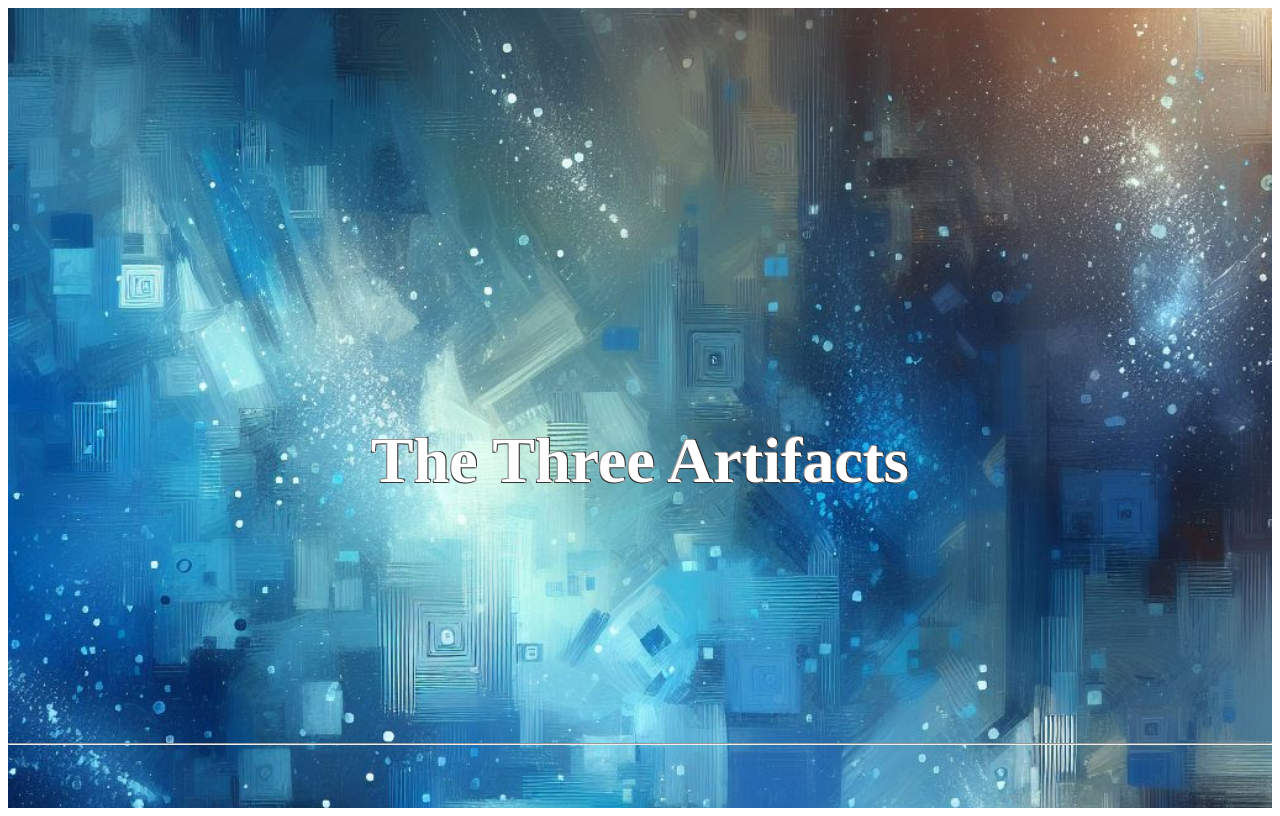
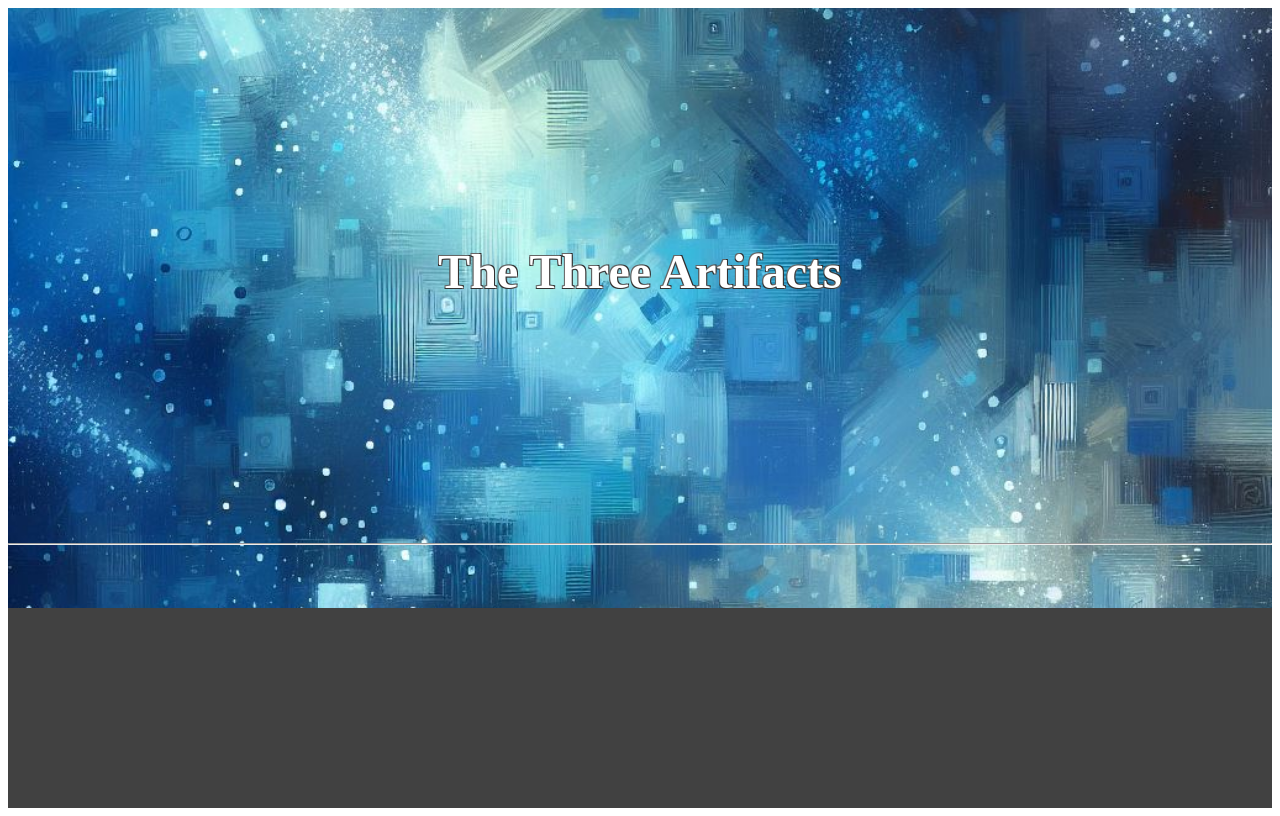
Before and after one commit to Wilma-Norman/Scrum-Project-assignment, a React (Vite) app: page /artifacts in a window 1280 px wide. Built offline with nearby package versions, Linux system fonts and the light colour scheme.

Commit message:
adjusted css from CR check and changed to 75vh instead of 100vh

```diff
--- a/src/Components/Artifacts/Hero/Artifacts.module.css
+++ b/src/Components/Artifacts/Hero/Artifacts.module.css
@@ -1,23 +1,24 @@
 .heroContainer {
     background-repeat: no-repeat;
     background-size: cover;
+    background-position: 50% 50%;
     color: white;
     display: flex;
     flex-direction: column;
-    height: 100vh;
+    height: 75vh;
     width: 100%;
 }
 
 .header {
+    align-items: center;
     display: flex;
     height: auto;
     flex-grow: 1;
     font-size: 2.2rem;
     justify-content: center;
-    margin-top: 200px;
     padding: 16px;
     text-align: center;
-    text-shadow: -1px -1px 0 #979797, 1px -1px 0 #302f2f, -1px 1px 0 #333333, 1px 1px 0 #979797;
+    text-shadow: -1px -1px 0 #666666, 1px -1px 0 #302f2f, -1px 1px 0 #333333, 1px 1px 0 #5c5c5c;
     width: 100%;
 }
 
@@ -29,9 +30,9 @@
 
 @media screen and (min-width: 768px) {
     .header {
-        font-size: 4rem;
-        margin-top: 400px;
+        font-size: 3rem;
     }
+
     .heroLine {
         margin-bottom: 5%;
     }
```
